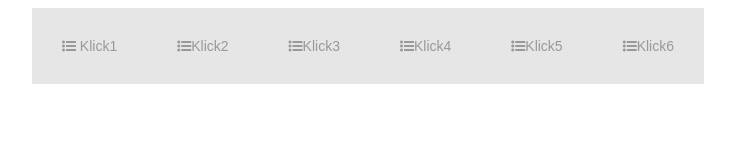
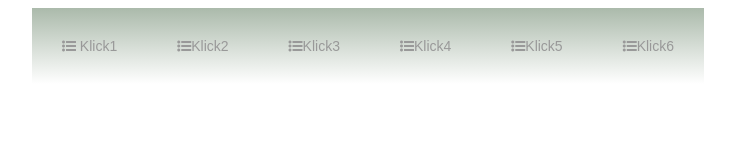
Before and after one commit to JonathanJustavino/WME, a plain HTML site: page navbar.html in a window 1280 px wide. Shown: the whole page, without its empty margins (292-1027 px from the left). Drawn offline with Linux system fonts and the light colour scheme.

Commit message:
Add really cool gradientbackground

```diff
--- a/stylesheet.css
+++ b/stylesheet.css
@@ -22,15 +22,19 @@ body{
   color: #999999;
 }
 .nav > li > div {
+  background: #abbaab;
+  background: -webkit-linear-gradient(to bottom, #abbaab , #ffffff);
+  background: linear-gradient(to bottom, #abbaab , #ffffff);
   color: #999999;
   text-decoration: none;
   padding: 30px;
-  background-color: #e6e6e6;
   font-size: 14px;
 }
 
 .nav > li > div:hover{
-  background-color: #bfbfbf;
+  background: #8fa38f;
+  background: -webkit-linear-gradient(to bottom, #8fa38f , #e3e8e3);
+  background: linear-gradient(to bottom, #8fa38f , #e3e8e3);
   color: #000000;
 }
 
```
